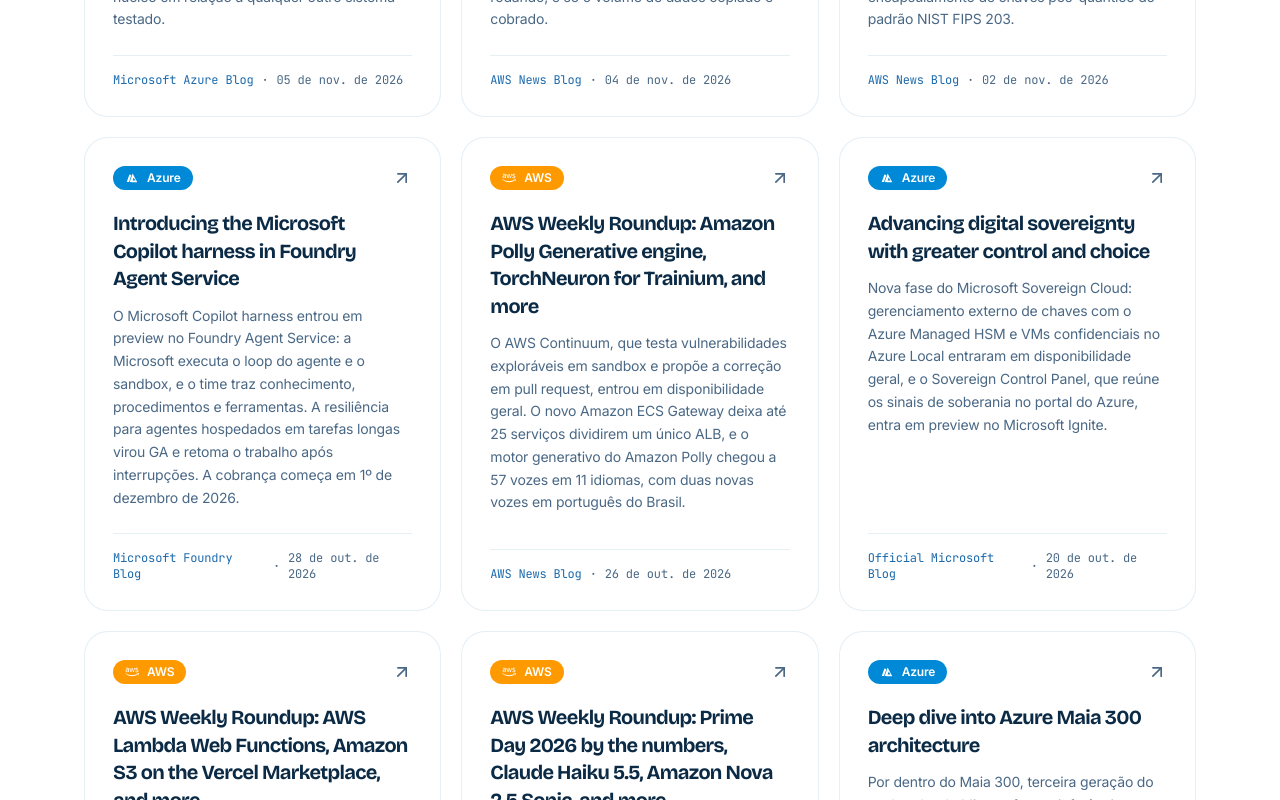
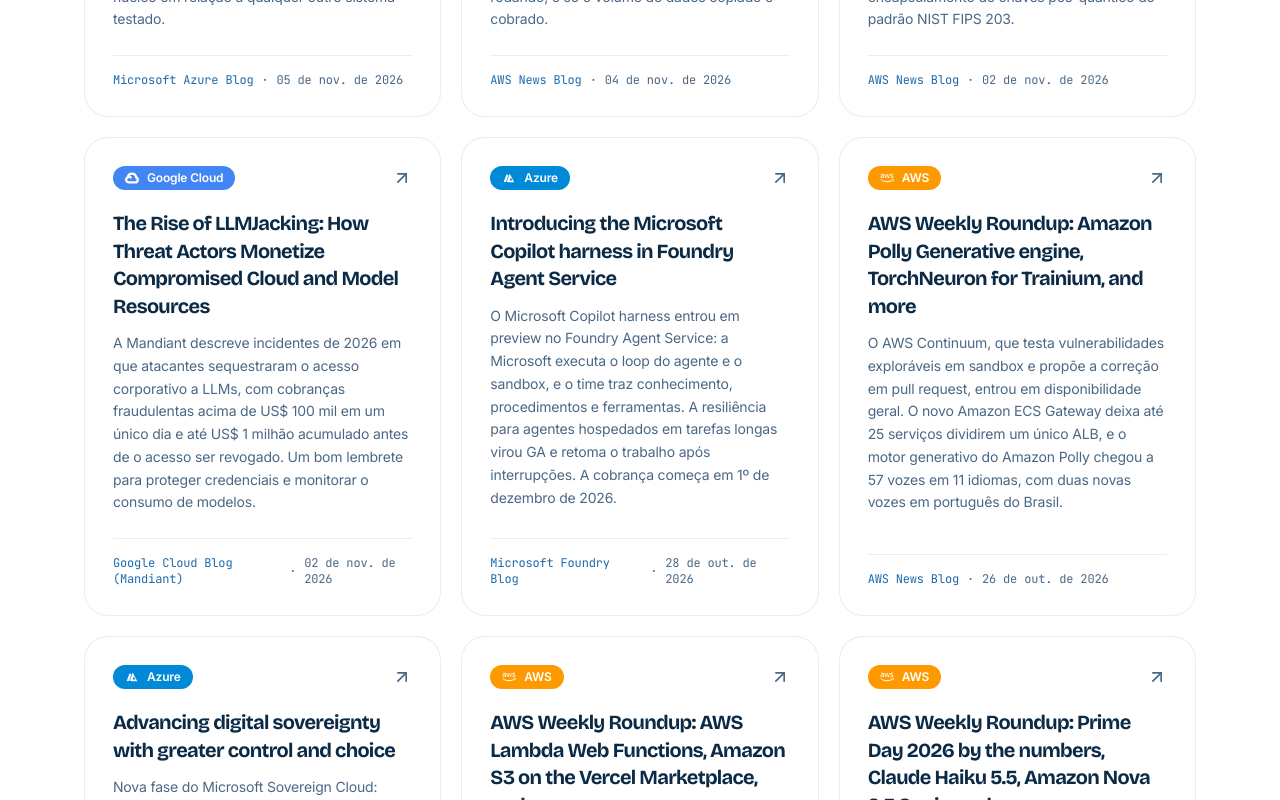
Before and after one commit to Liga-de-Computacao-em-Nuvem-PUCRS/landing-page-lcn, a React (Vite) app: page /noticias in a window 1280 px wide. Shown: the part 860-1660 px from the top of the page. Built offline with nearby package versions, Linux system fonts and the light colour scheme.

Commit message:
feat: add relatório da Mandiant sobre LLMJacking ao radar

```diff
--- a/src/data/news.ts
+++ b/src/data/news.ts
@@ -5,6 +5,16 @@ import type { NewsItem } from '@/types/news.types';
  * (links verificados). Curadoria manual — atualize conforme a comunidade acompanha.
  */
 export const NEWS: NewsItem[] = [
+  {
+    title:
+      'The Rise of LLMJacking: How Threat Actors Monetize Compromised Cloud and Model Resources',
+    source: 'Google Cloud Blog (Mandiant)',
+    provider: 'gcp',
+    date: '2026-11-02',
+    url: 'https://cloud.google.com/blog/topics/threat-intelligence/llmjacking-monetizing-compromised-cloud-models',
+    summary:
+      'A Mandiant descreve incidentes de 2026 em que atacantes sequestraram o acesso corporativo a LLMs, com cobranças fraudulentas acima de US$ 100 mil em um único dia e até US$ 1 milhão acumulado antes de o acesso ser revogado. Um bom lembrete para proteger credenciais e monitorar o consumo de modelos.',
+  },
   {
     title:
       'Designing Azure silicon on Azure silicon: EDA workloads on Cobalt 200',
```
